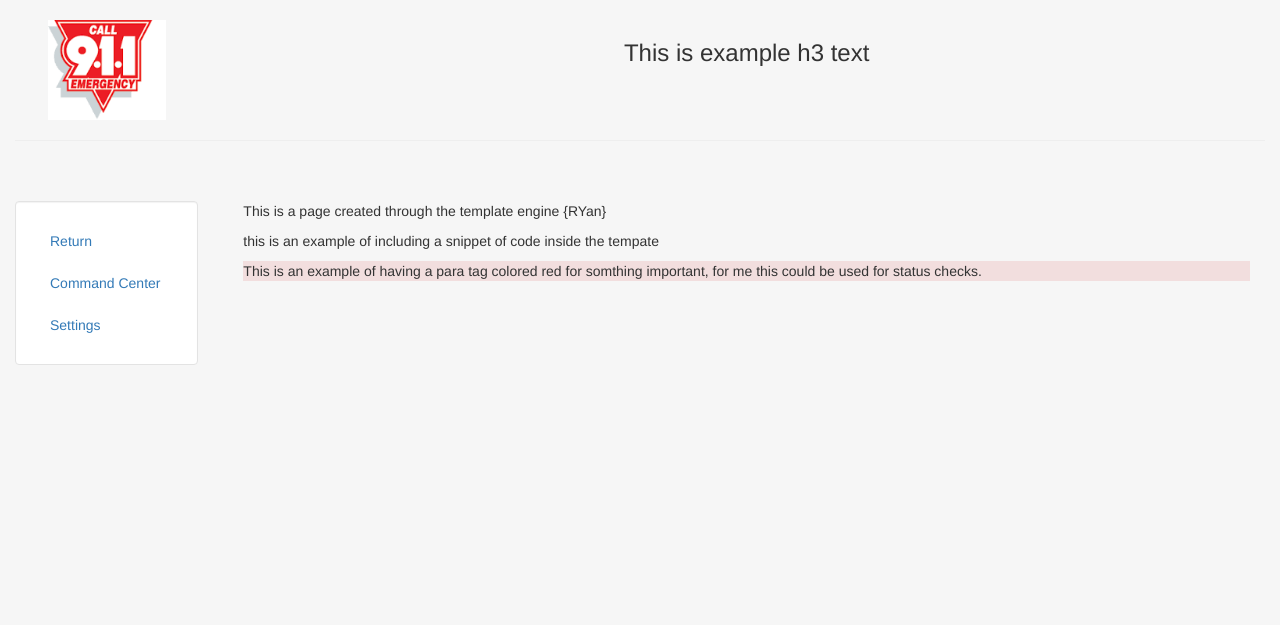
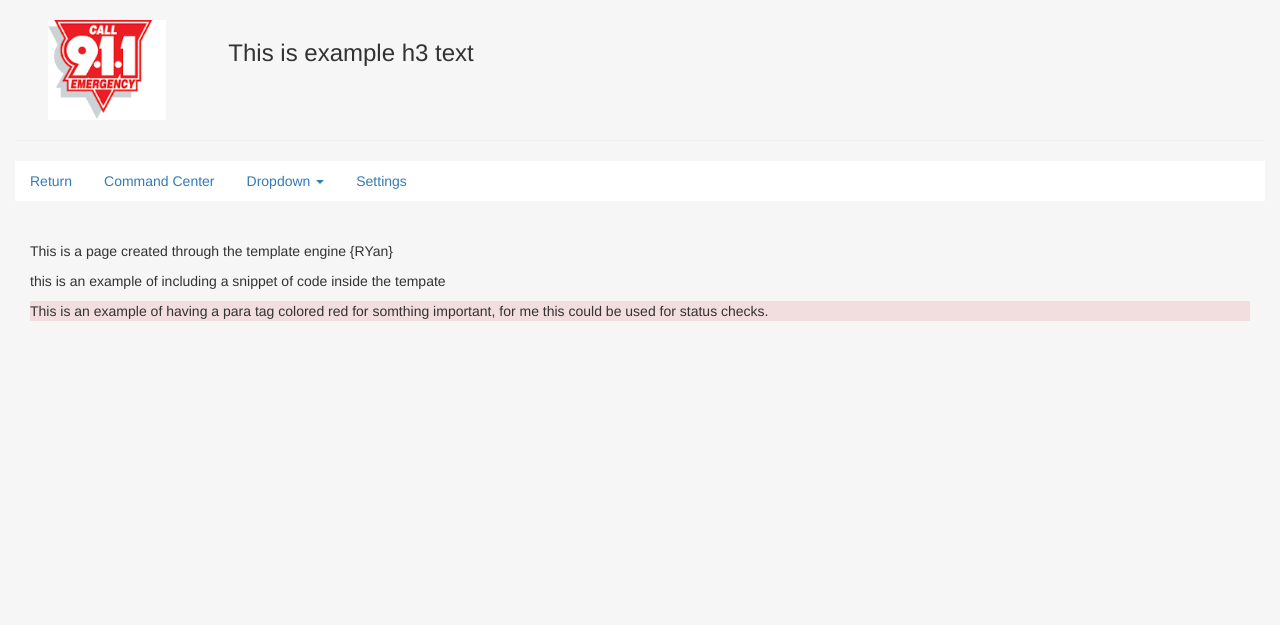
Before and after one commit to RTJonesCompany/Web911, a Django app: page /cmdctr/ in a window 1280 px wide. Shown: the top 625 px of the page. Run offline with Django 3.2, Linux system fonts and the light colour scheme; some libraries are stand-ins or nearby versions.

Commit message:
Changed Navigation format from sidebar to nav, changed to two "row" {bootstrap} one for navigation the other for the main content

```diff
--- a/DispatchConsole/templates/main/main-template.html
+++ b/DispatchConsole/templates/main/main-template.html
@@ -10,6 +10,9 @@
 
     {% load staticfiles %}
     <link rel="stylesheet" href="{% static 'css/bootstrap.min.css' %}" type="text/css"/>
+    <!-- jQuery (necessary for Bootstrap's JavaScript plugins) -->
+   <script src="https://ajax.googleapis.com/ajax/libs/jquery/1.11.3/jquery.min.js"></script>
+   <script src="{% static 'js/bootstrap.min.js' %}"></script>
 
     <title>Web911, Simple webbased 911 Console</title>
     <!-- hack makes footer stay at the bottom-->
@@ -32,28 +35,34 @@
 			  </div>
 			  <div class="col-sm-10">
 				  <br>
-				  <center>
 				  <h3>This is example h3 text</h3>
-				  </center>
 			  </div>
 		</div><hr>
 
 		<div class="row">
-		  <div class="col-sm-2">
-		  <br>
-
-		  <br>
+		  <div class="col-sm-12">
 		   <!-- Great, til you resize. -->
 			<!--<div class="well bs-sidebar affix" id="sidebar" style="background-color:#fff">-->
-			<div class="well bs-sidebar" id="sidebar" style="background-color:#fff">
-			  <ul class="nav nav-pills nav-stacked">
+			<nav  id="navigation" style="background-color:#fff">
+			  <ul class="nav nav-pills">
 				<li><a href='/console'>Return</a></li>
 				<li><a href='/cmdctr/'>Command Center</a></li>
+        <!-- start dropdown -->
+        <li role="presentation" class="dropdown">
+          <a class="dropdown-toggle" data-toggle="dropdown" href="#" role="button" aria-haspopup="true" aria-expanded="false">Dropdown <span class="caret"></span></a>
+          <ul class="dropdown-menu">
+            <li><a href="#"> Example items 1</a></li>
+            <li><a href="#"> Example items 2</a></li>
+            <li><a href="#"> Example items 3</a></li>
+          </ul>
+        </li> <!-- end dropdown -->
 				<li><a href='/settings/'>Settings</a></li>
 			  </ul>
-			</div> <!--well bs-sidebar affix-->
+			</nav> <!--well bs-sidebar affix-->
 		  </div> <!--col-sm-2-->
-		  <div class="col-sm-10">
+  </div> <!-- end row -->
+  <div class="row">
+		  <div class="col-sm-12">
 
 			<div class='container-fluid'>
 			<br><br>
@@ -61,7 +70,8 @@
 			   {% endblock %}
 			</div>
 		  </div>
-		</div>
+  </div>
+</div> <!-- end container-fluid -->
 	</div>
 	<footer>
 		<div class="container-fluid" style='margin-left:15px'>
```
